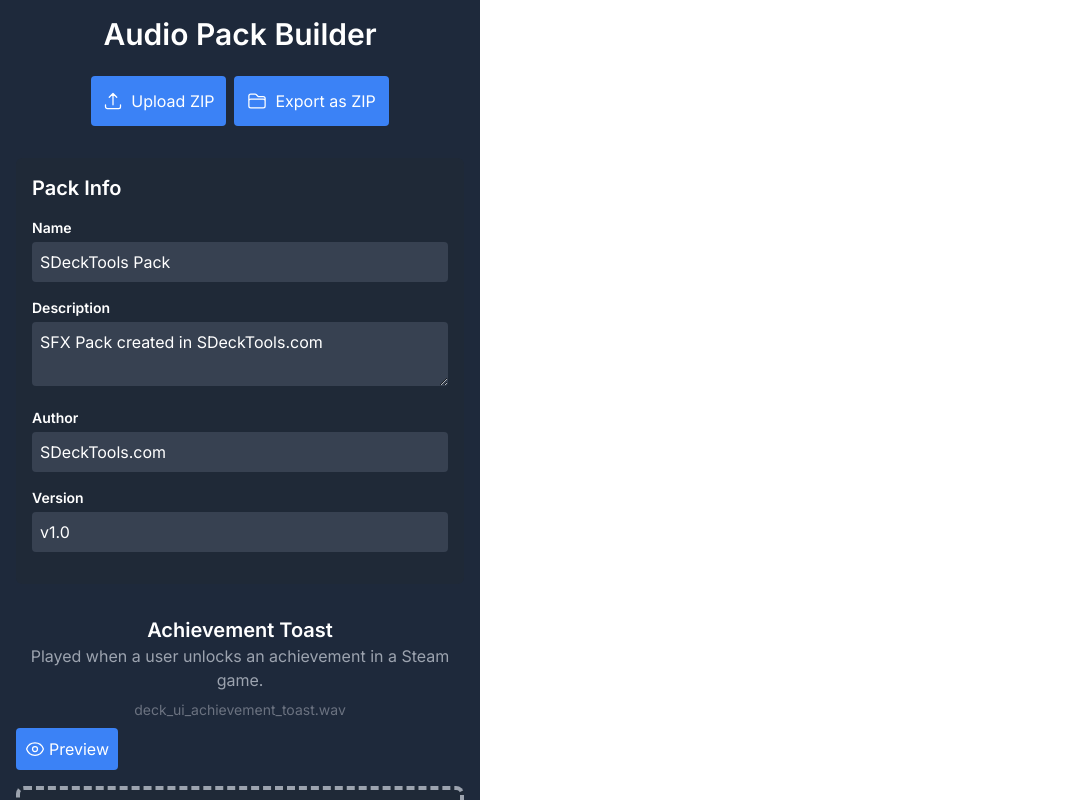
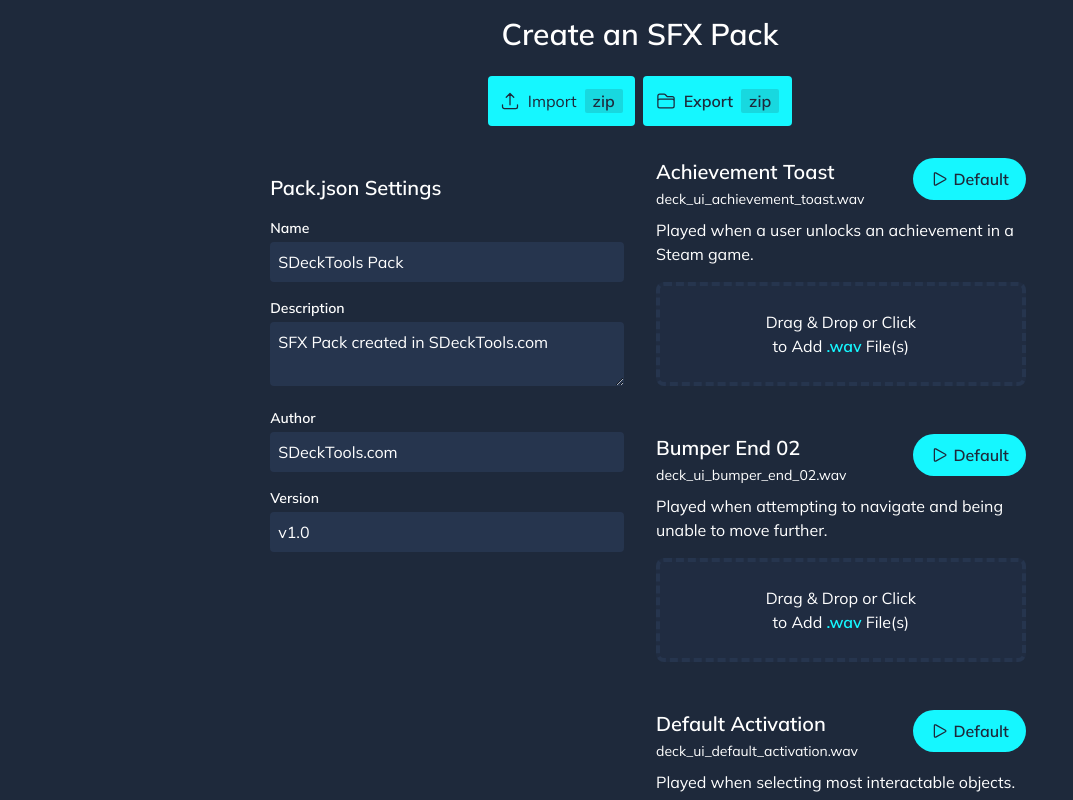
Before and after one commit to jM5557/SDeckTools, a React (Vite) app: page / in a window 1280 px wide. Shown: the top 800 px of the page, without its empty margins (0-1073 px from the left). Built offline with nearby package versions, Linux system fonts and the light colour scheme.

Commit message:
redesign in progress

```diff
--- a/index.html
+++ b/index.html
@@ -4,7 +4,7 @@
     <meta charset="UTF-8" />
     <link rel="icon" type="image/svg+xml" href="/vite.svg" />
     <meta name="viewport" content="width=device-width, initial-scale=1.0" />
-    <link href="https://fonts.googleapis.com/css2?family=Inter:wght@400;600&display=swap" rel="stylesheet">
+    <link href="https://fonts.googleapis.com/css2?family=Mulish:wght@400;600&display=swap" rel="stylesheet">
     <title>SDeckTools</title>
   </head>
   <body>
--- a/src/App.jsx
+++ b/src/App.jsx
@@ -33,10 +33,17 @@
   return (
     <button
       onClick={togglePlayPause}
-      className="bg-blue-500 text-white p-2 rounded hover:bg-blue-400 flex items-center gap-1"
+      className="bg-accent text-night p-2 rounded-full px-4 flex items-center gap-1"
     >
-      <EyeIcon className="h-5 w-5" />
-      {isPlaying ? "Pause Preview" : "Preview"}
+
+      {isPlaying
+        ? <PauseIcon className="w-5 h-5"/>
+        : <PlayIcon className="w-5 h-5"/>
+      }
+
+      <span className="text-nowrap">
+        Default
+      </span>
     </button>
   );
 });
@@ -133,26 +140,6 @@
   </div>
 ));
 
-const Dropzone = React.memo(({ fileName, handleFileUpload }) => {
-  const { getRootProps, getInputProps, isDragActive } = useDropzone({
-    onDrop: useCallback((acceptedFiles) => handleFileUpload(fileName, acceptedFiles), [fileName, handleFileUpload]),
-    accept: ".wav", // Only allow .wav files
-    multiple: true,
-  });
-
-  return (
-    <div
-      {...getRootProps()}
-      className={`border-dashed border-4 p-6 rounded-lg transition-colors ${
-        isDragActive ? "border-blue-500" : "border-gray-400"
-      } bg-gray-800 text-white text-center`}
-    >
-      <input {...getInputProps()} />
-      <p>Drag & drop audio files here, or click to select files</p>
-    </div>
-  );
-});
-
 const handleFileUpload = (fileName, acceptedFiles, config, setConfig, setErrorMessage) => {
   const newConfig = { ...config };
   let invalidFiles = false;
@@ -186,6 +173,26 @@
   }
 };
 
+const Dropzone = React.memo(({ fileName, handleFileUpload }) => {
+  const { getRootProps, getInputProps, isDragActive } = useDropzone({
+    onDrop: useCallback((acceptedFiles) => handleFileUpload(fileName, acceptedFiles), [fileName, handleFileUpload]),
+    accept: ".wav", // Only allow .wav files
+    multiple: true,
+  });
+
+  return (
+    <div
+      {...getRootProps()}
+      className={`border-dashed border-4 p-6 rounded-lg transition-colors ${
+        isDragActive ? "border-accent" : "border-nightLight"
+      } bg-nightMid text-white text-center`}
+    >
+      <input {...getInputProps()} />
+      <p>Drag & Drop or Click <br/> to Add <b className="text-accent">.wav</b> File(s)</p>
+    </div>
+  );
+});
+
 const App = () => {
   const [config, setConfig] = useState(
     itemsData.reduce((acc, item) => {
@@ -206,6 +213,12 @@
   });
 
   const [errorMessage, setErrorMessage] = useState("");
+
+  const handleFileUploadCallback = useCallback(
+    (fileName, acceptedFiles) =>
+      handleFileUpload(fileName, acceptedFiles, config, setConfig, setErrorMessage),
+    [config]
+  );
 
   const handleRemoveFile = (fileName, trackName) => {
     const newConfig = { ...config };
@@ -298,42 +311,44 @@
   }, []);
 
   return (
-    <div className="min-h-screen bg-night text-white font-sans p-4 flex flex-col items-center justify-center">
-      <h1 className="text-3xl font-bold mb-6 text-center">Audio Pack Builder</h1>
+    <div className="min-h-screen bg-night text-white font-sans p-4 mx-auto block">
+      <h1 className="text-3xl font-bold mb-6 text-center">Create an SFX Pack</h1>
 
       <div className="mb-8 flex justify-center">
         <label
           htmlFor="zip-upload"
-          className="bg-accent text-white p-3 rounded hover:bg-accent/90 cursor-pointer flex items-center gap-2"
+          className="bg-accent text-night p-3 rounded hover:bg-accent/90 cursor-pointer flex items-center gap-2"
         >
           <ArrowUpTrayIcon className="h-5 w-5" />
-          Upload ZIP
+          Import <b className="bg-accentMid inline-block font-bold px-2 rounded-sm">zip</b>
         </label>
         <input
           id="zip-upload"
           type="file"
-          accept=".zip"
+          accept="zip"
           className="hidden"
           onChange={handleZipUpload}
         />
         <button
           onClick={handleExport}
-          className="bg-accent text-white ml-2 p-3 rounded hover:bg-accent/90 cursor-pointer flex items-center gap-2"
+          className="bg-accent text-night ml-2 p-3 rounded hover:bg-accent/90 cursor-pointer flex items-center gap-2"
         >
           <FolderIcon className="h-5 w-5" />
-          Export as ZIP
+          Export <b className="bg-accentMid inline-block font-bold px-2 rounded-sm">zip</b>
         </button>
       </div>
 
+
+      <div className="md:flex mt-4 items-start justify-center">
         {/* Pack Info Form */}
-      <div className="mb-8 p-4 bg-gray-800 rounded-md w-full max-w-md">
-        <h3 className="text-xl font-semibold mb-4">Pack Info</h3>
+        <div className="mb-8 p-4 rounded-md md:w-[50%] max-w-md">
+          <h3 className="text-xl font-semibold mb-4">Pack.json Settings</h3>
 
           <div className="mb-4">
             <label className="block text-sm font-semibold">Name</label>
             <input
               type="text"
-            className="w-full p-2 rounded bg-gray-700 text-white mt-1"
+              className="w-full p-2 rounded bg-nightLight text-white mt-1"
               value={packInfo.name}
               onChange={(e) => handlePackInfoChange("name", e.target.value)}
             />
@@ -342,7 +357,7 @@
           <div className="mb-4">
             <label className="block text-sm font-semibold">Description</label>
             <textarea
-            className="w-full p-2 rounded bg-gray-700 text-white mt-1"
+              className="w-full p-2 rounded bg-nightLight text-white mt-1"
               value={packInfo.description}
               onChange={(e) => handlePackInfoChange("description", e.target.value)}
             />
@@ -352,7 +367,7 @@
             <label className="block text-sm font-semibold">Author</label>
             <input
               type="text"
-            className="w-full p-2 rounded bg-gray-700 text-white mt-1"
+              className="w-full p-2 rounded bg-nightLight text-white mt-1"
               value={packInfo.author}
               onChange={(e) => handlePackInfoChange("author", e.target.value)}
             />
@@ -362,29 +377,37 @@
             <label className="block text-sm font-semibold">Version</label>
             <input
               type="text"
-            className="w-full p-2 rounded bg-gray-700 text-white mt-1"
+              className="w-full p-2 rounded bg-nightLight text-white mt-1"
               value={packInfo.version}
               onChange={(e) => handlePackInfoChange("version", e.target.value)}
             />
           </div>
         </div>
 
+        <div className="flex-1 md:ml-4">
           {/* Error message */}
           {errorMessage && (
-        <div className="mb-4 text-red-500 text-center">{errorMessage}</div>
+            <div className="mb-4 text-nightMid text-center">{errorMessage}</div>
           )}
 
-      {/* Dropzone for each item */}
+          <ul className="list-none">
             {itemsData.map((item) => (
-        <div key={item.fileName} className="mb-8 w-full max-w-md">
-          <h2 className="text-xl font-semibold text-center">{item.title}</h2>
-          <p className="text-gray-400 text-center mb-2">{item.description}</p>
-          <p className="text-sm text-gray-500 text-center mb-2">{item.fileName}</p>
+              <li key={item.fileName} className="mb-12 w-full max-w-xl">
+                <div className="flex items-start justify-between">
+                  <div>
+                    <h2 className="text-xl font-semibold text-left">{item.title}</h2>
+                    <small className="text-sm text-left mt-2 mb-2">{item.fileName}</small>
+                  </div>
                   <PreviewButton fileName={item.fileName} />
+                </div>
+                <p className="text-left mt-2 mb-2">{item.description}</p>
 
                 <div className="my-4">
                   {/* Custom Dropzone for file upload */}
-            <Dropzone fileName={item.fileName} />
+                  <Dropzone
+                    fileName={item.fileName}
+                    handleFileUpload={handleFileUploadCallback}
+                  />
                 </div>
 
                 <div className="mt-4 space-y-4">
@@ -392,8 +415,12 @@
                     <AudioTrack key={name} name={name} url={url} onRemove={(name) => handleRemoveFile(item.fileName, name)} />
                   ))}
                 </div>
+              </li>
+            ))}
+          </ul>
         </div>
-      ))}
+      </div>
+
     </div>
   );
 };
--- a/src/index.css
+++ b/src/index.css
@@ -3,7 +3,7 @@
 @tailwind utilities;
 
 :root {
-  font-family: Inter, system-ui, Avenir, Helvetica, Arial, sans-serif;
+  font-family: Mulish, system-ui, Avenir, Helvetica, Arial, sans-serif;
   line-height: 1.5;
   font-weight: 400;
 
@@ -15,6 +15,10 @@
   text-rendering: optimizeLegibility;
   -webkit-font-smoothing: antialiased;
   -moz-osx-font-smoothing: grayscale;
+}
+
+body {
+  background-color: #1E293B;
 }
 
 a {
@@ -39,17 +43,23 @@
   line-height: 1.1;
 }
 
+h1, h2, h3, h4, h5, h6, button {
+  font-family: Mulish, sans-serif;
+}
+
 button {
   border-radius: 8px;
   border: 1px solid transparent;
   padding: 0.6em 1.2em;
   font-size: 1em;
-  font-weight: 500;
+  font-weight: 900;
   font-family: inherit;
+  /* color: #308083, */
   background-color: #1a1a1a;
   cursor: pointer;
   transition: border-color 0.25s;
 }
+
 button:hover {
   border-color: #646cff;
 }
@@ -58,15 +68,7 @@
   outline: 4px auto -webkit-focus-ring-color;
 }
 
-@media (prefers-color-scheme: light) {
-  :root {
-    color: #213547;
-    background-color: #ffffff;
-  }
-  a:hover {
-    color: #747bff;
-  }
-  button {
-    background-color: #f9f9f9;
-  }
+#root {
+  margin: auto;
+  display: block;
 }
--- a/tailwind.config.js
+++ b/tailwind.config.js
@@ -3,12 +3,15 @@
   theme: {
     extend: {
       colors: {
-        accent: "#3B82F6", // Light blue accent
+        accent: "#15f7ff", // Light blue accent,
+        accentMid: "rgb(24, 216, 223)", // Light blue accent
+        nightLight: "#26354e",
+        nightMid: "#202c41",
         night: "#1E293B", // Dark background
         white: "#FFFFFF", // White text
       },
       fontFamily: {
-        sans: ["Inter", "sans-serif"],
+        sans: ["Mulish", "sans-serif"],
       },
     },
   },
```
Lines whose indentation alone changed are shown as unchanged.
